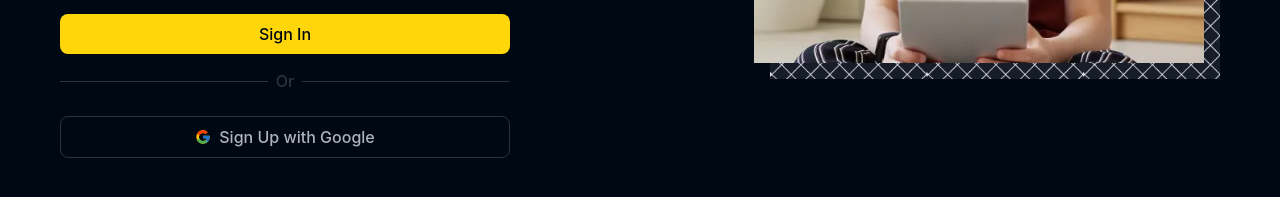
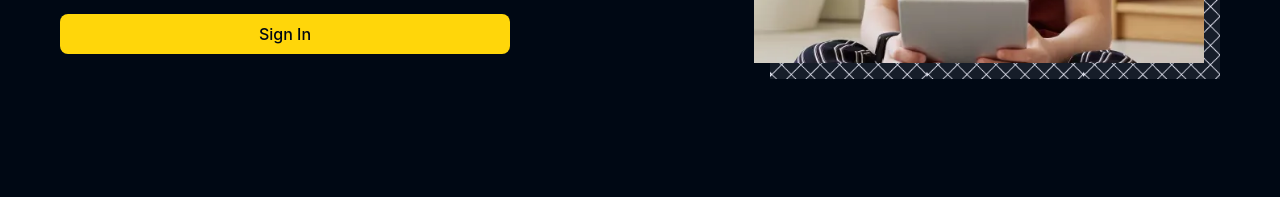
Before and after one commit to Piyush12800/Study-Notion_, a React (Create React App) app: page /login in a window 1280 px wide. Shown: the part 375-572 px from the top of the page. Built offline with nearby package versions, Linux system fonts and the light colour scheme.

Commit message:
Update Template.js

```diff
--- a/src/components/core/Auth/Template.js
+++ b/src/components/core/Auth/Template.js
@@ -20,16 +20,16 @@
           <LoginForm  />
         )}
 
-        <div className="flex w-full items-center my-4 gap-x-2 ">
+        {/* <div className="flex w-full items-center my-4 gap-x-2 ">
           <div className="w-full h-[1px] bg-richblack-700"></div>
           <p className="text-richblack-700 capitalize font-medium leading-[1.375rem]">or</p>
           <div className="w-full h-[1px] bg-richblack-700"></div>
-        </div>
-        <button className="w-full flex justify-center items-center rounded-[8px] font-medium text-richblack-100 border
+        </div> */}
+        {/* <button className="w-full flex justify-center items-center rounded-[8px] font-medium text-richblack-100 border
          border-richblack-700 px-[12px] py-[8px] gap-x-2 mt-6 ">
         <FcGoogle/>
           <p className="">Sign Up with Google</p>
-        </button>
+        </button> */}
       </div>
 
       <div className="relative w-11/12 max-w-[450px]">
```
